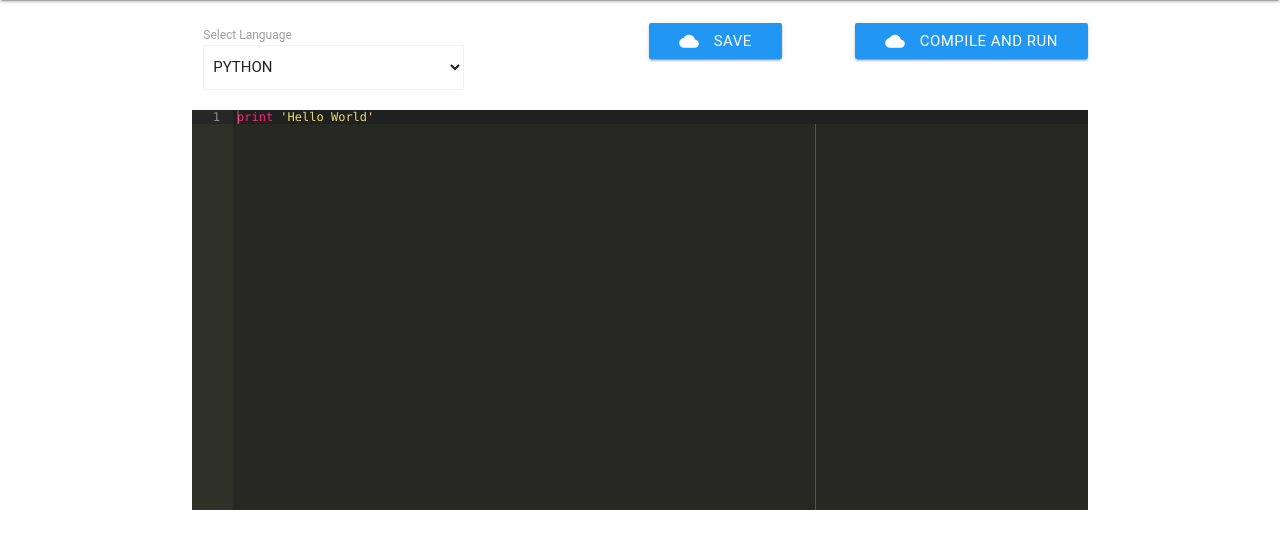
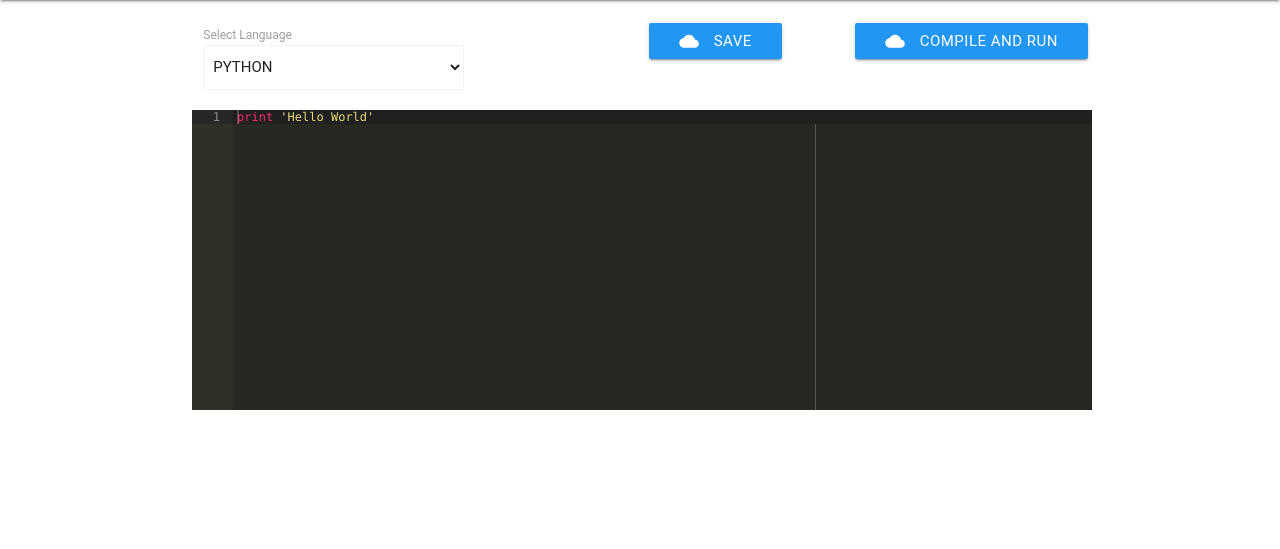
Before and after one commit to DESHRAJ/codetable, a Django app: a page that uses code_editor/templates/code_editor.html in a window 1280 px wide. Shown: the part 64-613 px from the top of the page. Run offline with Django 3.2, Linux system fonts and the light colour scheme; data comes from the database, SQL or seed files in the repository; some libraries are stand-ins or nearby versions; some web fonts are replaced.

Commit message:
CSS fix: Loading the ouput just below the code-editor

```diff
--- a/code_editor/templates/code_editor.html
+++ b/code_editor/templates/code_editor.html
@@ -11,8 +11,8 @@
 	<style type="text/css" media="screen">
 		#editor {
 			margin-top: 20px;
-			height: 50%;
-			position: absolute;
+			height: 300px;
+			width: 900px;
 			margin-bottom: 20px;
 		}
 	</style>
@@ -51,14 +51,6 @@
 			</div>
 			<div class="col s12">
 				<div id="editor" class="container">{{ code_obj.code }}</div>
-			</div>
-		</div>
-		<br><br><br><br><br><br><br><br><br><br><br><br><br><br><br><br>
-		<div class="row" id="error" hidden>
-			<div class="col s12 red">
-				<b>Error Occured</b>
-				<div class="divider black"></div>
-				<p id="error-text"></p>
 			</div>
 		</div>
 		<div class="row" id="output" hidden>
```
